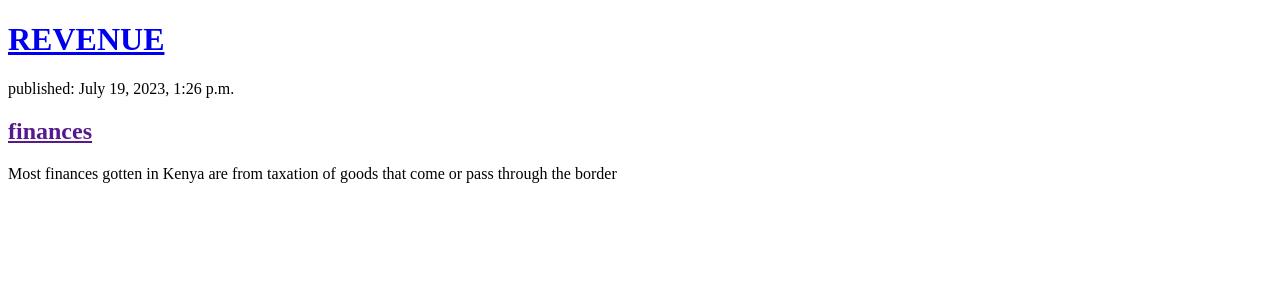
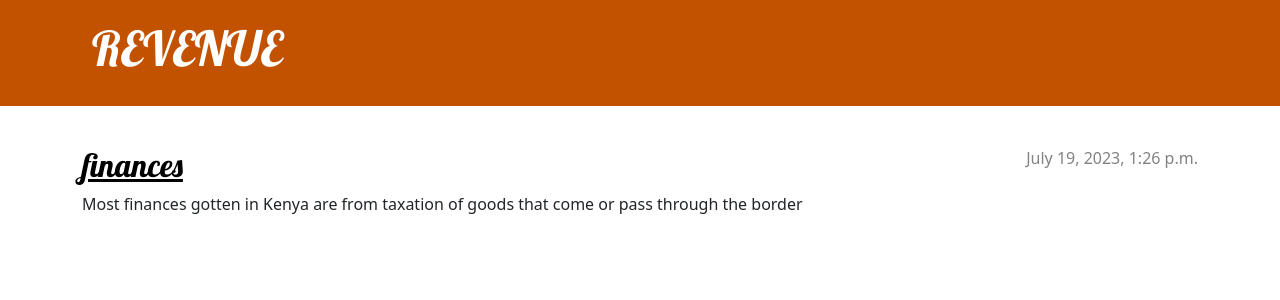
Before and after one commit to MuchiraIrungu/my-first-blog, a Django app: page / in a window 1280 px wide. Shown: the top 300 px of the page. Run offline with Django 3.2, Linux system fonts and the light colour scheme; data comes from the database, SQL or seed files in the repository.

Commit message:
Added view and templatefo detailed blog post as well as CSS for the site.

```diff
--- /dev/null
+++ b/coffee/static/css/blog.css
@@ -0,0 +1,79 @@
+h1 a, h2 a {
+    color:#34e524
+}
+.page-header {
+    background-color: #C25100;
+    margin-top: 0;
+    margin-bottom: 40px;
+    padding: 20px 20px 20px 40px ;
+}
+
+
+
+.page-header h1,
+.page-header h1 a,
+.page-header h1 a:visited,
+.page-header h1 a:active {
+    color: #ffffff;
+    font-size: 36pt;
+    text-decoration: none;
+}
+
+h1{
+    font-family: 'lobster';
+}
+
+h2,
+
+h3,
+h4 {
+    font-family: 'Lobster', cursive;
+}
+
+.date {
+    color: #828282;
+}
+
+.save {
+    float: right;
+}
+
+.post-form textarea,
+.post-form input {
+    width: 100%;
+}
+
+.top-menu,
+.top-menu:hover,
+.top-menu:visited {
+    color: #ffffff;
+    float: right;
+    font-size: 26pt;
+    margin-right: 20px;
+}
+
+.post {
+    margin-bottom: 70px;
+}
+
+.post h2 a,
+.post h2 a:visited {
+    color: #000000;
+}
+
+.post > .date,
+.post > .actions {
+    float: right;
+}
+
+.btn-secondary,
+.btn-secondary:visited {
+    color: #C25100;
+    background: none;
+    border-color: #C25100;
+}
+
+.btn-secondary:hover {
+    color: #FFFFFF;
+    background-color: #C25100;
+}
--- /dev/null
+++ b/coffee/templates/coffee/base.html
@@ -0,0 +1,25 @@
+{% load static %}
+<!DOCTYPE html>
+<html>
+    <head>
+        <title>Django Girls blog</title>
+        <link rel="stylesheet" href="https://cdn.jsdelivr.net/npm/bootstrap@5.1.3/dist/css/bootstrap.min.css" integrity="sha384-1BmE4kWBq78iYhFldvKuhfTAU6auU8tT94WrHftjDbrCEXSU1oBoqyl2QvZ6jIW3" crossorigin="anonymous">
+        <link href='//fonts.googleapis.com/css?family=Lobster&subset=latin,latin-ext' rel='stylesheet' type='text/css'>
+        <link rel="stylesheet" href="{% static 'css/blog.css' %}">
+    </head>
+    <body>
+        <header class="page-header">
+            <div class="container">
+                <h1><a href="/">REVENUE</a></h1>
+            </div>
+          </header>
+          <main class="container">
+              <div class="row">
+                  <div class="col">
+                  {% block content %}
+                  {% endblock %}
+                  </div>
+              </div>
+          </main>
+    </body>
+</html>
--- a/coffee/templates/coffee/post_list.html
+++ b/coffee/templates/coffee/post_list.html
@@ -1,22 +1,13 @@
-<!DOCTYPE html>
-<html>
-    <head>
-        <title>REVENUE</title>
-    </head>
-    <body>
-        <header>
-            <h1><a href="/">REVENUE</a></h1>
-        </header>
+ {%extends 'coffee/base.html' %}
 
-        {% for post in posts %}
-
-            <article>
-                <time>published: {{post.published_date}}</time>
-                <h2><a href="">{{post.title}}</a></h2>
-                <p>{{post.text|linebreaksbr}}</p>
-            </article>
-
-        {% endfor %}
-        </body>
-
-</html>
+ {%block content%}
+                    {% for post in posts %}
+                        <article class="post">
+                            <time class="date">
+                                {{ post.published_date }}
+                            </time>
+                            <h2><a href="{% url 'post_detail' pk=post.pk %}">{{ post.title }}</a></h2>
+                            <p>{{ post.text|linebreaksbr }}</p>
+                        </article>
+                    {% endfor %}
+ {%endblock%}
--- a/coffee/urls.py
+++ b/coffee/urls.py
@@ -4,5 +4,5 @@
 
 urlpatterns = [
     path('',views.post_list, name='post_list'),
-
+    path('post/<int:pk>/',views.post_detail,name='post_detail'),
 ]
--- a/coffee/views.py
+++ b/coffee/views.py
@@ -1,4 +1,4 @@
-from django.shortcuts import render
+from django.shortcuts import render,get_object_or_404
 from .models import Post
 from django.utils import timezone
 
@@ -7,3 +7,7 @@
 def post_list(request):
     posts = Post.objects.filter(published_date__lte=timezone.now()).order_by('published_date')
     return render(request, 'coffee/post_list.html',{'posts':posts})
+
+def post_detail(request,pk):
+    post= get_object_or_404(Post, pk=pk)
+    return render(request,'blog/post_detail.html',{'post':post})
```
Also changed, not shown: coffee/templates/coffee/post_detail.html (added, +13 -0 lines).
